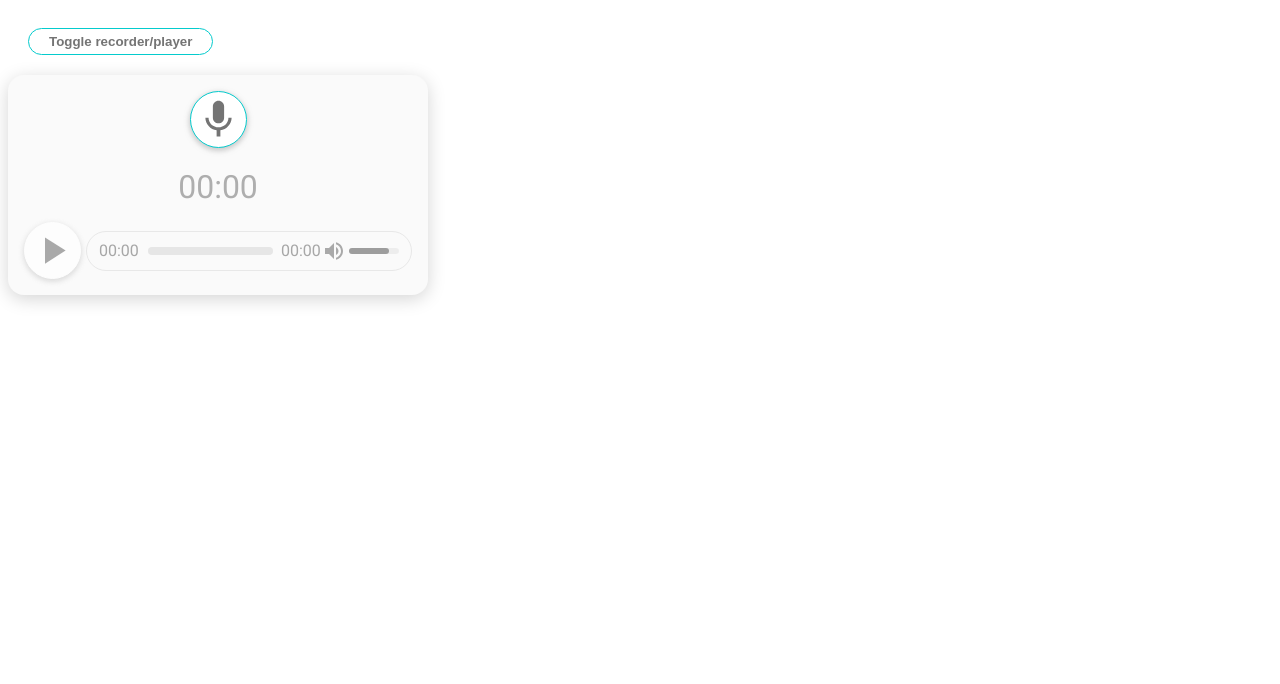
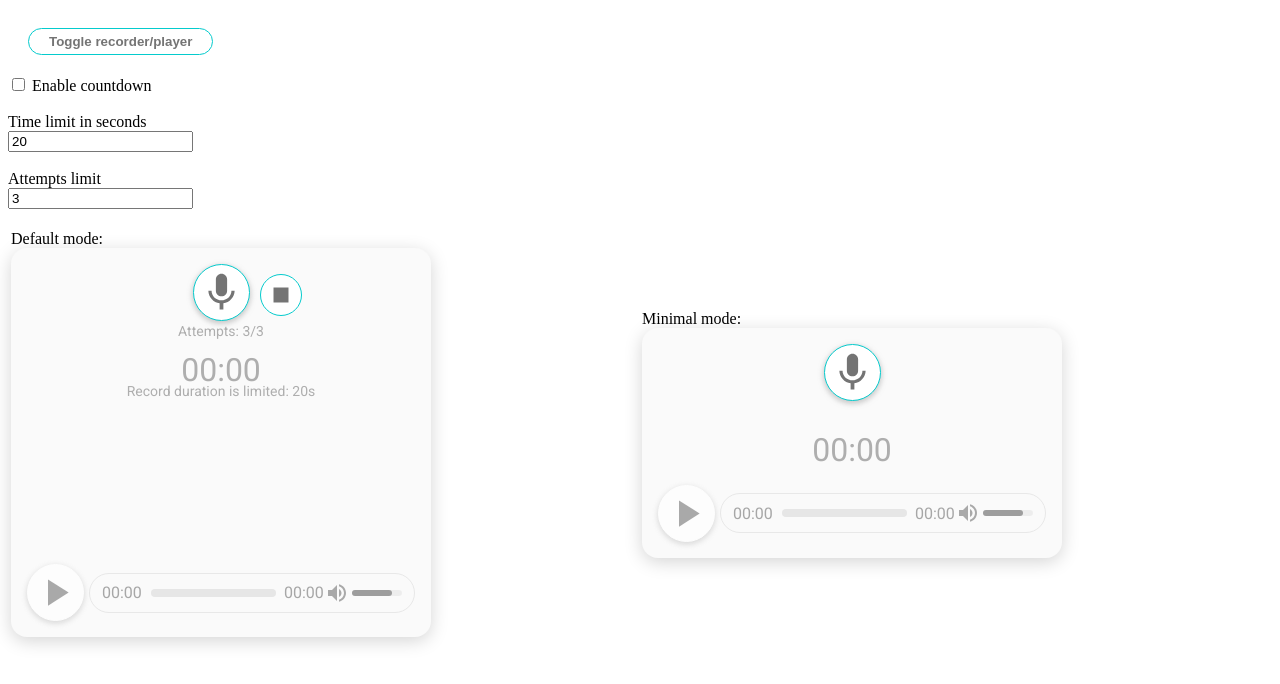
Before and after one commit to jonalxh/vue-audio-recorder, a Vue app: page / in a window 1280 px wide. Shown: the top 684 px of the page. Built offline with nearby package versions, Linux system fonts and the light colour scheme.

Commit message:
General improvements and new release

```diff
--- a/demo/app.vue
+++ b/demo/app.vue
@@ -6,10 +6,10 @@
 	padding: 5px 20px;
 	background-color: white;
 	font-weight: bold;
-    border: 1px solid #05CBCD;
+	border: 1px solid #05cbcd;
 	color: #747474;
 	&:hover {
-      background-color: #05CBCD;
+		background-color: #05cbcd;
 	}
 }
 </style>
@@ -17,50 +17,64 @@
 <template>
 	<div class="row">
 		<button type="button" class="toggle" @click="toggle">Toggle recorder/player</button>
+		<br />
 
-    <audio-recorder v-if="showRecorder"
-      upload-url="some url"
-      filename="ninja"
-      format="wav"
-      :attempts="3"
-      :time="2"
-      :headers="headers"
-      :before-recording="callback"
-      :pause-recording="callback"
-      :after-recording="callback"
-      :select-record="callback"
-      :before-upload="callback"
-      :successful-upload="callback"
-      :failed-upload="callback"
-      :bit-rate="192"
-      :mic-failed="showMicError"/>
+		<form v-if="showRecorder">
+			<input type="checkbox" v-model="countdown" /> Enable countdown <br />
+			<br />
+			<label for="limit-input">Time limit in seconds</label>
+			<br />
+			<input type="number" v-model="limit" id="limit" />
+			<br />
+			<br />
+			<label for="attempts-input">Attempts limit</label>
+			<br />
+			<input type="number" v-model="attempts" />
+			<br /><br />
+		</form>
 
-    <audio-player :src="mp3" v-if="!showRecorder"/>
+		<table width="100%" v-if="showRecorder">
+			<tr>
+				<td>
+          Default mode:
+					<audio-recorder upload-url="some url" filename="ninja" format="wav" :attempts="attempts" :time="limit" :headers="headers" :before-recording="callback" :pause-recording="callback" :after-recording="callback" :select-record="callback" :before-upload="callback" :successful-upload="callback" :failed-upload="callback" :bit-rate="192" :mic-failed="showMicError" :countdown="countdown" mode="default" />
+				</td>
+				<td>
+          Minimal mode:
+					<audio-recorder :time="limit" :before-recording="callback" :pause-recording="callback" :after-recording="callback" :select-record="callback" :before-upload="callback" :successful-upload="callback" :failed-upload="callback" :bit-rate="192" :mic-failed="showMicError" :countdown="countdown" mode="minimal" />
+				</td>
+			</tr>
+		</table>
+
+		<audio-player :src="mp3" v-if="!showRecorder" />
 	</div>
 </template>
 
 <script>
 export default {
-    name: 'app',
-    data () {
+	name: "app",
+	data() {
 		return {
-        mp3: '/demo/example.mp3',
+			attempts: 3,
+			countdown: false,
+			limit: 20,
+			mp3: "/demo/example.mp3",
 			showRecorder: true,
 			headers: {
-          'X-Custom-Header': 'some data'
-        }
-      }
+				"X-Custom-Header": "some data",
+			},
+		};
 	},
 	methods: {
-      callback (msg) {
-        console.debug('Event: ', msg)
+		callback(msg) {
+			console.debug("Event: ", msg);
 		},
-      toggle () {
-        this.showRecorder = !this.showRecorder
+		toggle() {
+			this.showRecorder = !this.showRecorder;
 		},
 		showMicError(evt) {
-        alert(evt)
-      }
-    }
-  }
+			alert(evt);
+		},
+	},
+};
 </script>
--- a/package.json
+++ b/package.json
@@ -1,7 +1,7 @@
 {
   "name": "vue2-audio-recorder",
   "description": "New version of audio recorder for Vue.js 2. It allows to record, play, download and store records on a server. It is based on vue-audio-recorder which is not longer being supported by the original author (grishkovelli).",
-  "version": "1.0.3",
+  "version": "1.0.4",
   "author": "Jonathan Arias <jonalxh@gmail.com>",
   "license": "MIT",
   "scripts": {
@@ -52,7 +52,8 @@
     "voice",
     "grabador",
     "reproductor",
-    "voz"
+    "voz",
+    "nota de voz"
   ],
   "bugs": {
     "url": "https://github.com/jonalxh/vue-audio-recorder/issues"
--- a/src/components/recorder.vue
+++ b/src/components/recorder.vue
@@ -52,7 +52,7 @@
         color: #AEAEAE;
         font-size: 32px;
         font-weight: 500;
-        margin-top: 20px;
+        margin-top: 30px;
         margin-bottom: 16px;
       }
 
@@ -66,7 +66,7 @@
         position: absolute;
         color: #AEAEAE;
         font-size: 14px;
-        top: 128px;
+        top: 135px;
       }
 
       &__records-limit {
@@ -75,11 +75,11 @@
         font-size: 14px;
         top: 75px;
       }
-      &__time-remaining-title {
+      &__time-remaining {
         position: absolute;
         color: #AEAEAE;
         font-size: 14px;
-        top: 68px;
+        top: 90px;
       }
     }
 
@@ -219,9 +219,9 @@
       </div>
 
       <div class="ar-recorder__records-limit" v-if="attempts && !minimalMode">Attempts: {{attemptsLeft}}/{{attempts}}</div>
-      <div class="ar-recorder__records-limit" v-if="countdown">{{ countdownTitle }}</div>
+      <div class="ar-recorder__time-remaining" v-if="countdown">{{ countdownTitle }}</div>
       <div class="ar-recorder__duration">{{recordedTime}}</div>
-      <div class="ar-recorder__time-limit" v-if="time && !minimalMode">Record duration is limited: {{time}}m</div>
+      <div class="ar-recorder__time-limit" v-if="time && !minimalMode">Record duration is limited: {{time}}s</div>
 
       <div class="ar-records" v-if="!minimalMode">
         <div
@@ -287,7 +287,7 @@
       beforeUpload     : { type: Function },
       successfulUpload : { type: Function },
       selectRecord     : { type: Function },
-      mode             : { type: String, default: 'minimal' },
+      mode             : { type: String, default: 'default' }, // minimal or default
       countdown        : { type: Boolean, default: false},
       countdownTitle   : { type: String, default: "Time remaining"}
     },
```
Also changed, not shown: 2 other files (tests, documents, lock files or other folders). Lines whose indentation alone changed are shown as unchanged.
